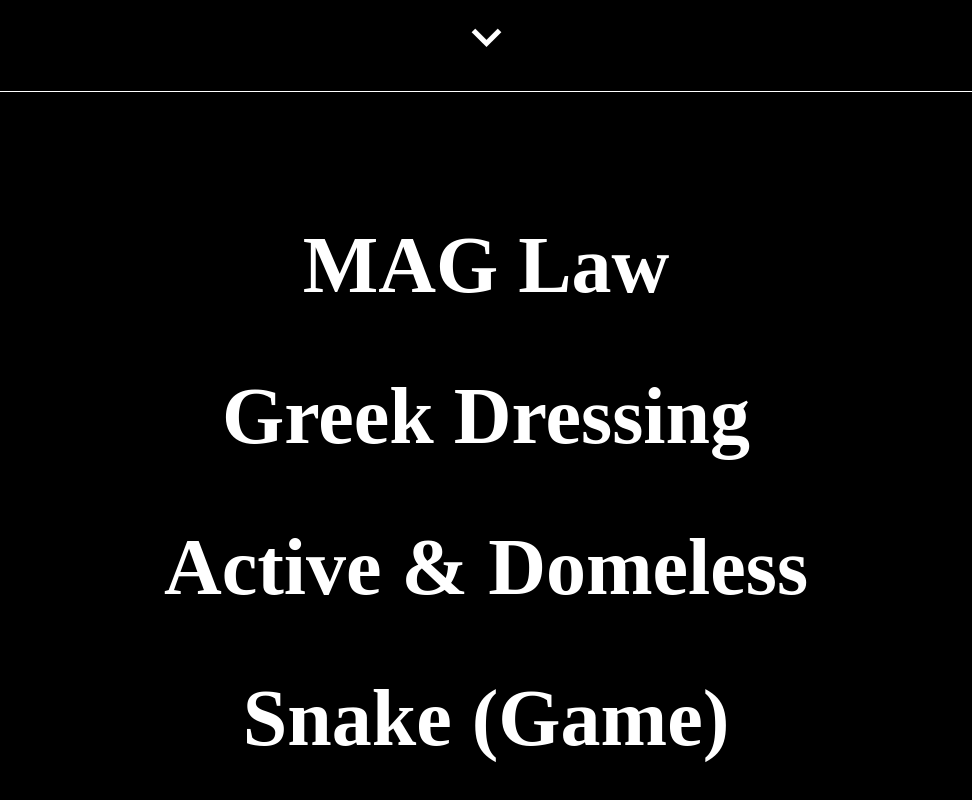
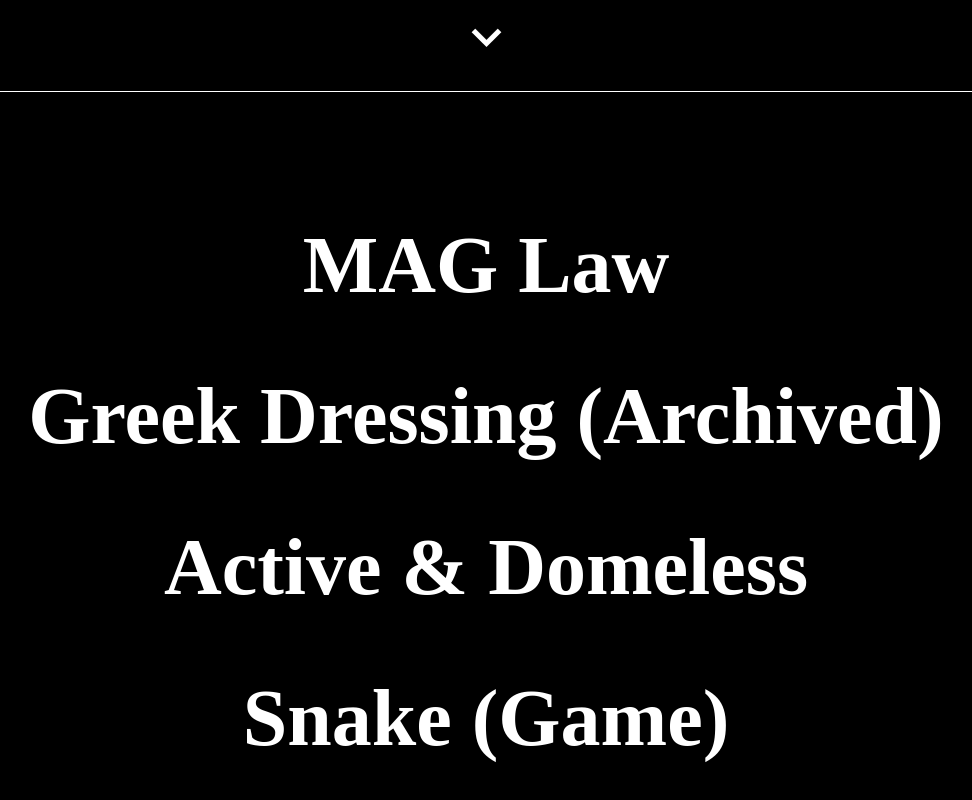
Before and after one commit to everest113/everest-guerra, a Gatsby site: page / in a window 1280 px wide. Shown: the part 709-1509 px from the top of the page, without its empty margins (154-1126 px from the left). Built offline with nearby package versions, Linux system fonts and the light colour scheme; Gatsby itself is replaced by a stand-in of ours.

Commit message:
updates greek dressing links

```diff
--- a/src/pages/index.jsx
+++ b/src/pages/index.jsx
@@ -56,11 +56,11 @@ export default class IndexPage extends React.Component {
             </li>
             <li>
               <a
-                href="https://greekdressing.us"
+                href="https://greek-dressing-prod.herokuapp.com/"
                 target="_blank"
                 rel="noopener noreferrer"
               >
-                Greek Dressing
+                Greek Dressing (Archived)
               </a>
             </li>
             <li>
```
Also changed, not shown: 1 other file.
